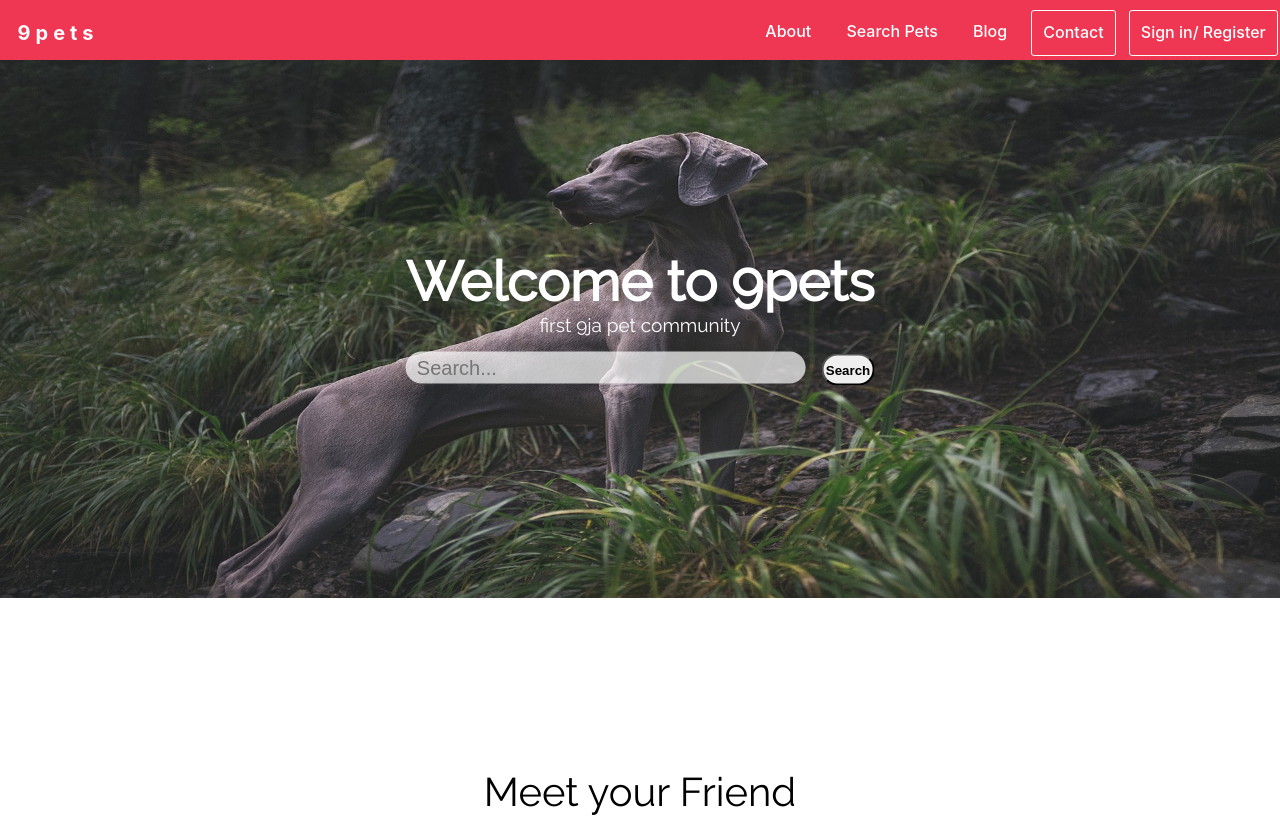
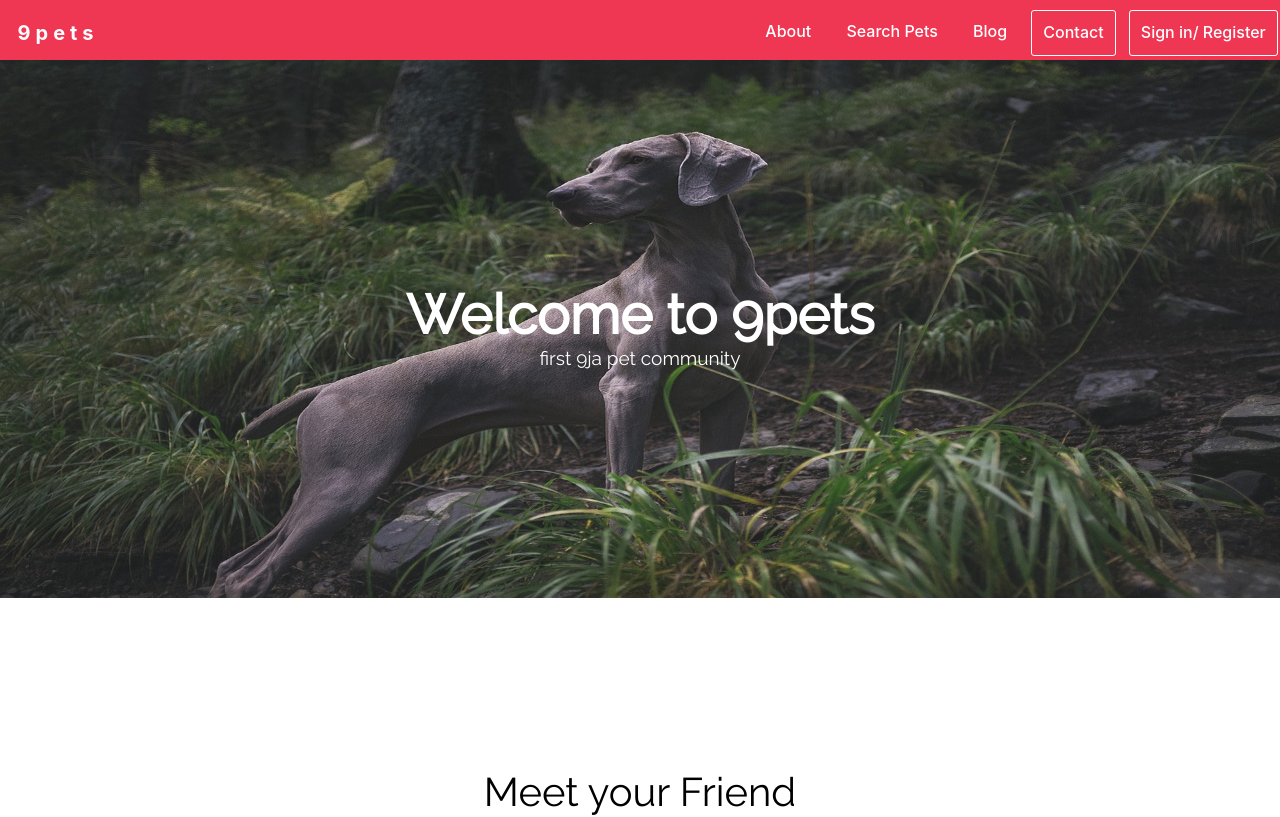
Before and after one commit to charleslukes/pet-store, a React (Create React App) app: page /landingpage in a window 1280 px wide. Shown: the top 817 px of the page. Built offline with nearby package versions, Linux system fonts and the light colour scheme.

Commit message:
removed the search bar from the header

```diff
--- a/src/components/common/Header.jsx
+++ b/src/components/common/Header.jsx
@@ -11,10 +11,6 @@ const Header = () => {
       <div className='header-title'>
         <h1>Welcome to 9pets</h1>
         <p>first 9ja pet community</p>
-      <div className='header-search'>
-        <input type="text" name='searchbox' placeholder='Search...' />
-        <button>Search</button>
-      </div>
       </div>
       </header>
     </div>
```
